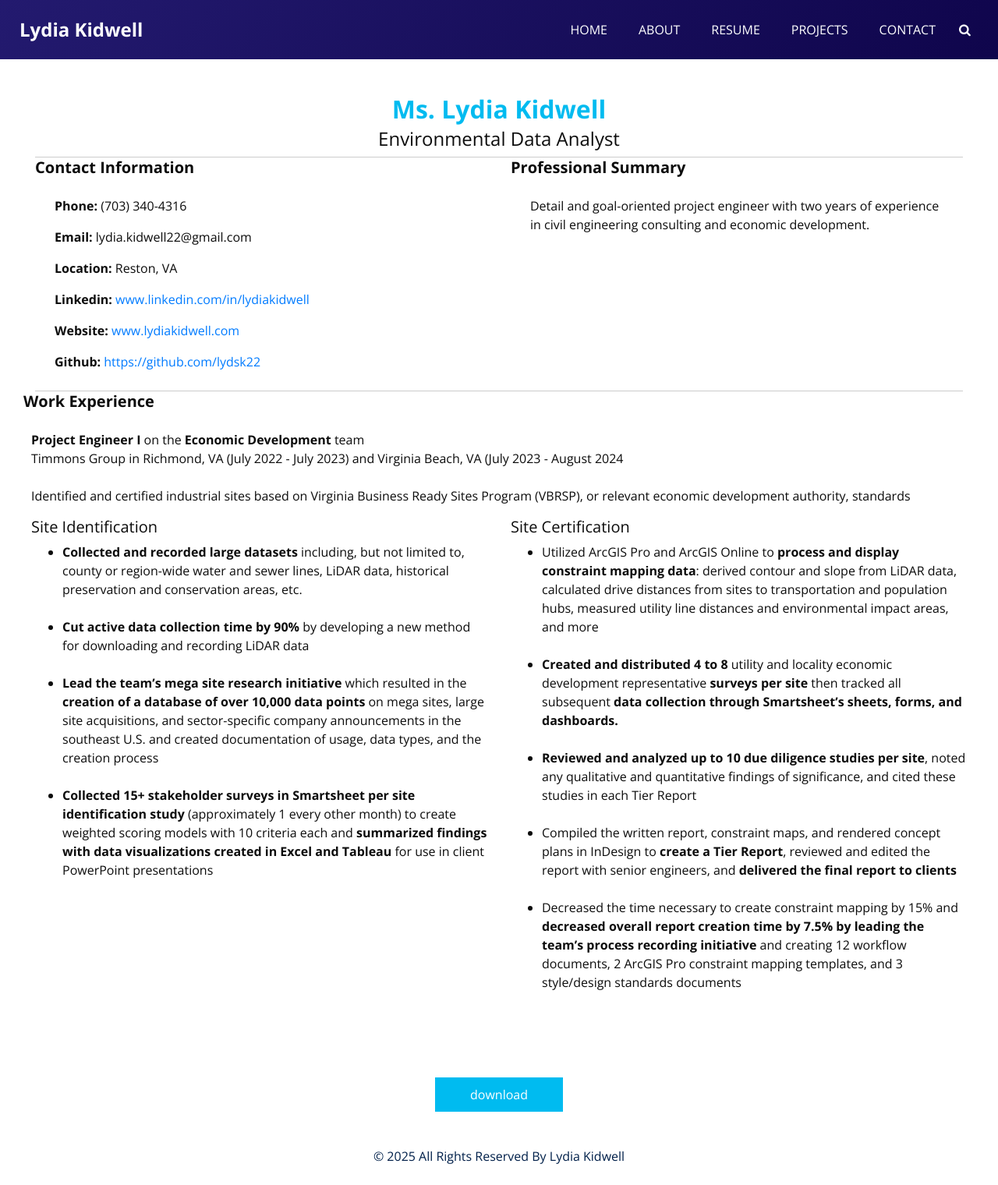
After one commit to lydsk22/PortfolioWebsite, a Flask app: template templates/resume_style.html in a window 1280 px wide. The commit adds this page. Shown: the whole page at 78% size. Run offline with Flask 3, Linux system fonts and the light colour scheme; the template is opened without the code that fills it, so the values that code supplies are empty; some libraries are stand-ins or nearby versions.

Commit message:
fix box spacing on projects page, change resume page to pdf and work on styling in resume_styling

```diff
--- a/static/css/style.css
+++ b/static/css/style.css
@@ -85,6 +85,14 @@ a:focus {
   outline: none !important;
   -webkit-box-shadow: none;
           box-shadow: none;
+}
+
+.img1 {
+    max-height: 300px;
+}
+
+.img2 {
+    max-height: 100px;
 }
 
 /*header section*/
@@ -763,6 +771,8 @@ a:focus {
 /*# sourceMappingURL=style.css.map */
 
 .pdf {
-
+    -webkit-box-align: center;
+          -ms-flex-align: center;
+              align-items: center;
     aspect-ratio: 4/3;
 }
--- /dev/null
+++ b/templates/resume_style.html
@@ -0,0 +1,152 @@
+{% include "header.html" %}
+
+<!-------body------>
+
+<body class="sub_page">
+
+<div class="hero_area">
+
+    <div class="hero_bg_box">
+        <div class="bg_img_box">
+            <img alt="" src="static/images/hero-bg.png">
+        </div>
+    </div>
+
+    {% include "navbar.html" %}
+</div>
+
+
+<!-- resume section -->
+<section class="resume_section layout_padding">
+    <div class="heading_container heading_center">
+        <h2>
+            <span>Ms. Lydia Kidwell</span>
+        </h2>
+        <h4>Environmental Data Analyst</h4>
+    </div>
+    <hr/>
+    <div class="row">
+        <div class="col-sm-12 col-md-6">
+            <div class='heading_container'>
+                <h5>
+                    <span><b>Contact Information</b></span>
+                </h5>
+            </div>
+
+            <div class="detail-box">
+                <p><b>Phone: </b>(703) 340-4316</p>
+                <p><b>Email: </b>lydia.kidwell22@gmail.com</p>
+                <p><b>Location: </b>Reston, VA</p>
+                <p><b>Linkedin: </b><a href="www.linkedin.com/in/lydiakidwell">www.linkedin.com/in/lydiakidwell</a></p>
+                <p><b>Website: </b><a href="www.lydiakidwell.com">www.lydiakidwell.com</a></p>
+                <p><b>Github: </b><a href="https://github.com/lydsk22">https://github.com/lydsk22</a></p>
+            </div>
+        </div>
+
+        <div class="col-sm-12 col-md-6">
+            <div class='heading_container'>
+                <h5>
+                    <span><b>Professional Summary</b></span>
+                </h5>
+            </div>
+            <div class="detail-box">
+                <p>Detail and goal-oriented project engineer with two years of experience in civil engineering
+                    consulting and economic development. </p>
+            </div>
+        </div>
+    </div>
+
+    <hr/>
+    <div class="row">
+        <div class='heading_container'>
+            <h5>
+                <span><b>Work Experience</b></span>
+            </h5>
+        </div>
+        <div class="row">
+            <div class="detail-box">
+                <p><b>Project Engineer I</b> on the <b>Economic Development</b> team<br>
+                    Timmons Group in Richmond, VA (July
+                    2022 - July 2023) and Virginia Beach, VA (July 2023 - August 2024<br>
+                    <br>
+                    Identified and certified industrial sites based on Virginia Business Ready Sites Program (VBRSP), or
+                    relevant economic development authority, standards
+                </p>
+                <div class="row">
+                    <div class="col-sm-12 col-md-6">
+                        <h5>Site Identification</h5>
+                        <ul>
+                            <li><b>Collected and recorded large datasets</b> including, but not limited to, county or
+                                region-wide water and sewer lines, LiDAR data, historical preservation and conservation
+                                areas, etc.
+                            </li>
+                            <br>
+                            <li><b>Cut active data collection time by 90%</b> by developing a new method for downloading
+                                and recording LiDAR data
+                            </li>
+                            <br>
+                            <li><b>Lead the team’s mega site research initiative</b> which resulted in the <b>creation
+                                of a database of over 10,000 data points</b> on mega sites, large site acquisitions, and
+                                sector-specific company announcements in the southeast U.S. and created documentation of
+                                usage, data types, and the creation process
+                            </li>
+                            <br>
+                            <li><b>Collected 15+ stakeholder surveys in Smartsheet per site identification study</b>
+                                (approximately 1 every other month) to create weighted scoring models with 10 criteria
+                                each and <b>summarized findings with data visualizations created in Excel and
+                                    Tableau</b> for use in client PowerPoint presentations
+                            </li>
+                            <br>
+                        </ul>
+                    </div>
+                    <div class="col-sm-12 col-lg-6">
+                        <h5>Site Certification</h5>
+                        <ul>
+                            <li>Utilized ArcGIS Pro and ArcGIS Online to <b>process and display constraint mapping
+                                data</b>: derived contour and slope from LiDAR data, calculated drive distances from
+                                sites to transportation and population hubs, measured utility line distances and
+                                environmental impact areas, and more
+                            </li>
+                            <br>
+                            <li><b>Created and distributed 4 to 8</b> utility and locality economic development
+                                representative <b>surveys per site</b> then tracked all subsequent <b>data collection
+                                    through Smartsheet’s sheets, forms, and dashboards.</b></li>
+                            <br>
+                            <li><b>Reviewed and analyzed up to 10 due diligence studies per site</b>, noted any
+                                qualitative and quantitative findings of significance, and cited these studies in each
+                                Tier Report
+                            </li>
+                            <br>
+                            <li>Compiled the written report, constraint maps, and rendered concept plans in InDesign to
+                                <b>create a Tier Report</b>, reviewed and edited the report with senior engineers, and
+                                <b>delivered the final report to clients</b></li>
+                            <br>
+                            <li>Decreased the time necessary to create constraint mapping by 15% and <b>decreased
+                                overall report creation time by 7.5% by leading the team’s process recording
+                                initiative</b> and creating 12 workflow documents, 2 ArcGIS Pro constraint mapping
+                                templates, and 3 style/design standards documents
+                            </li>
+                            <br>
+                        </ul>
+                    </div>
+                </div>
+            </div>
+        </div>
+
+    </div>
+    <div class="btn-box">
+        <a href="{{ url_for('download') }}">
+            download
+        </a>
+    </div>
+
+</section>
+
+<!-- end resume section -->
+
+<!-- end resume section -->
+
+<!-- footer -->
+{% include "footer.html" %}
+
+</body>
```
Also changed, not shown: templates/all_projects.html (+13 -9 lines), templates/project.html (+6 -1 lines), templates/resume.html (+100 -77 lines), 1 other file.
